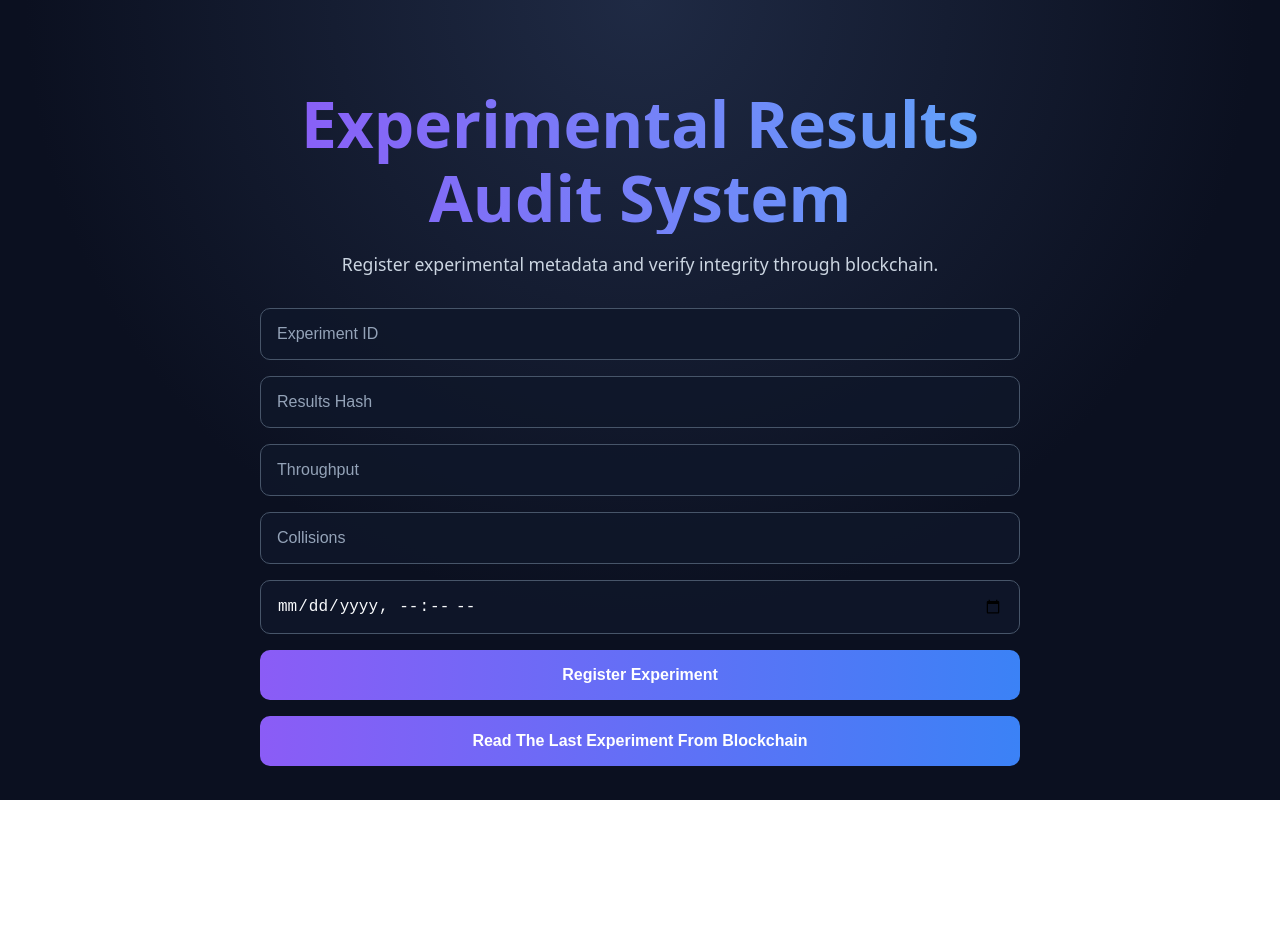
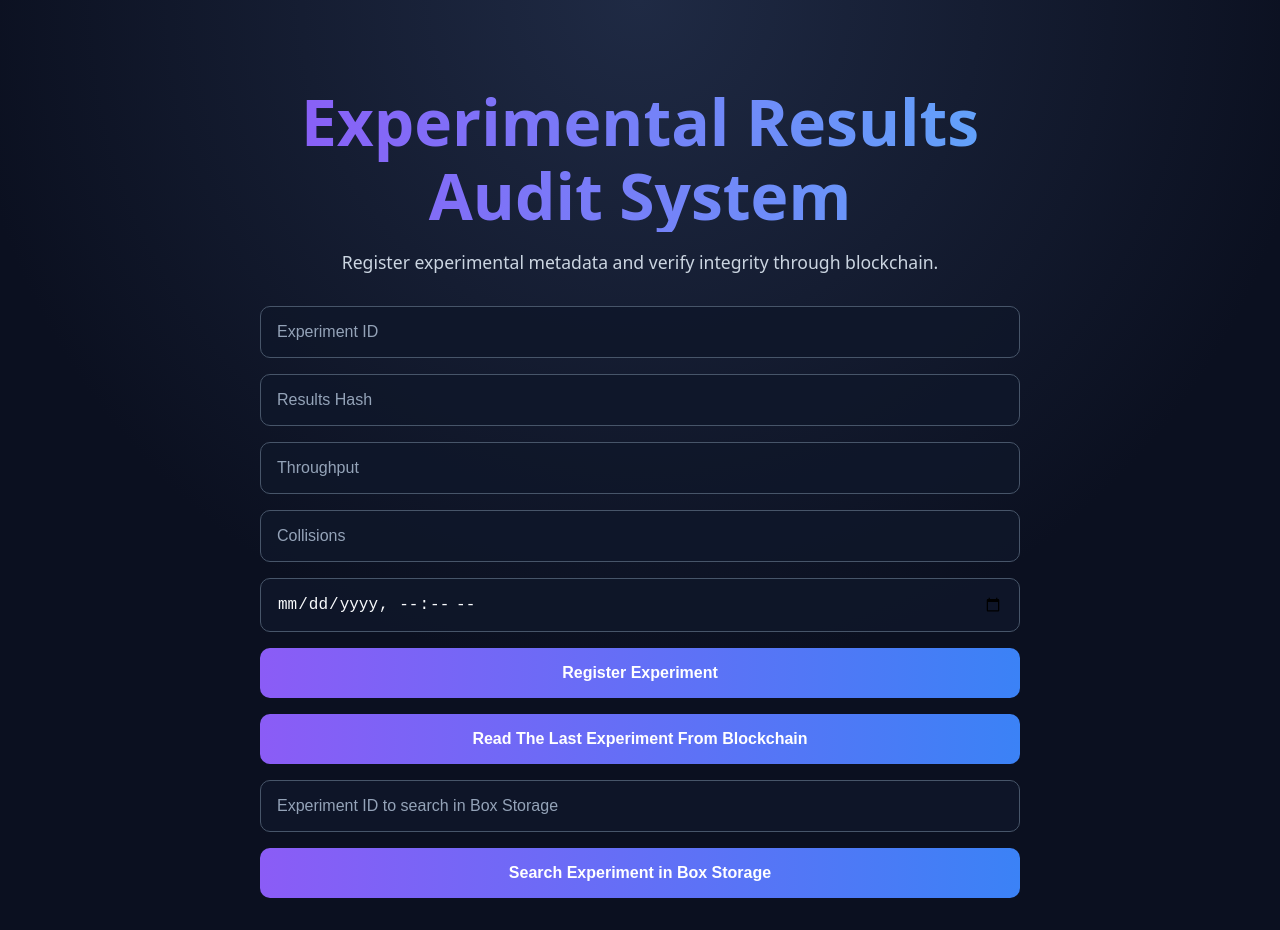
Before and after one commit to jeasmx/blockchain-algorand-experiment-audit, a React (Vite) app in the folder frontend/: page / in a window 1280 px wide. Before the commit the page ends 800 px from the top, so only its background shows below. Built offline with nearby package versions, Linux system fonts and the light colour scheme.

Commit message:
read from blockchain

```diff
--- a/frontend/src/App.css
+++ b/frontend/src/App.css
@@ -96,3 +96,10 @@ button:hover {
 .secondary-button:hover {
   background: rgba(96, 165, 250, 0.12);
 }
+
+.search-box {
+  margin-top: 1rem;
+  display: flex;
+  flex-direction: column;
+  gap: 1rem;
+}
--- a/frontend/src/App.tsx
+++ b/frontend/src/App.tsx
@@ -14,6 +14,8 @@ function App() {
   const [summary, setSummary] = useState("");
   const [counter, setCounter] = useState<number | null>(null);
 
+  const [searchExperimentId, setSearchExperimentId] = useState("");
+  const [boxExperiment, setBoxExperiment] = useState<any>(null);
 
   const loadBlockchainData = async () => {
     const summaryResponse = await fetch(
@@ -32,6 +34,22 @@ function App() {
 
     setCounter(counterData.counter);
   };
+
+
+
+  const searchExperimentById = async () => {
+    const response = await fetch(
+      `http://127.0.0.1:5000/experiment/${searchExperimentId}`
+    );
+
+    const result = await response.json();
+
+    console.log("Box Storage response:", result);
+
+    setBoxExperiment(result);
+  };
+
+
 
   const handleSubmit = async () => {
     const experiment = {
@@ -121,6 +139,19 @@ function App() {
           <button onClick={loadBlockchainData}>Read The Last Experiment From Blockchain</button>
         </div>
 
+        <div className="search-box">
+          <input
+            type="text"
+            placeholder="Experiment ID to search in Box Storage"
+            value={searchExperimentId}
+            onChange={(e) => setSearchExperimentId(e.target.value)}
+          />
+
+          <button onClick={searchExperimentById}>
+            Search Experiment in Box Storage
+          </button>
+        </div>
+
         {capturedExperiment && (
           <section className="preview">
             <h2>Captured Experiment Data</h2>
@@ -139,6 +170,14 @@ function App() {
           <button className="secondary-button" onClick={loadBlockchainData}>
             Read From Blockchain
           </button>
+        )}
+
+        {boxExperiment && (
+          <section className="preview">
+            <h2>Experiment Retrieved From Box Storage</h2>
+
+            <pre>{JSON.stringify(boxExperiment, null, 2)}</pre>
+          </section>
         )}
 
 
```
Also changed, not shown: 1 other file (tests, documents, lock files or other folders).
